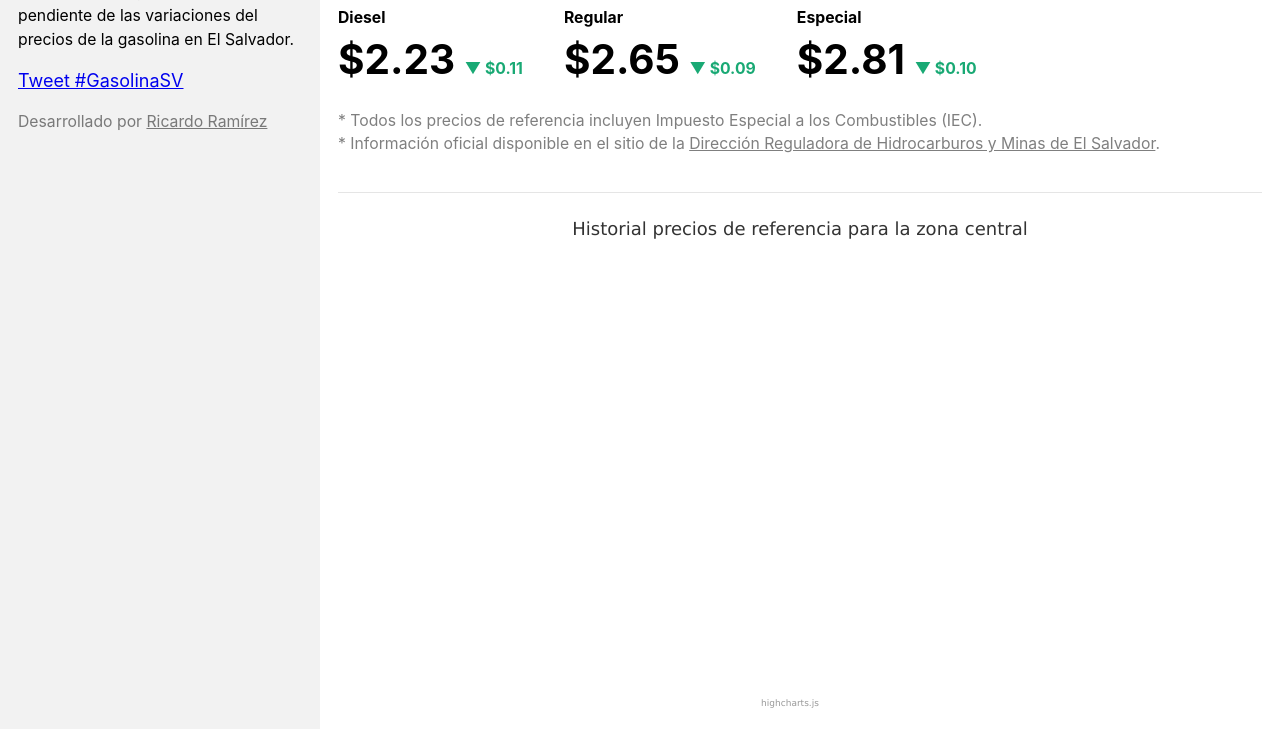
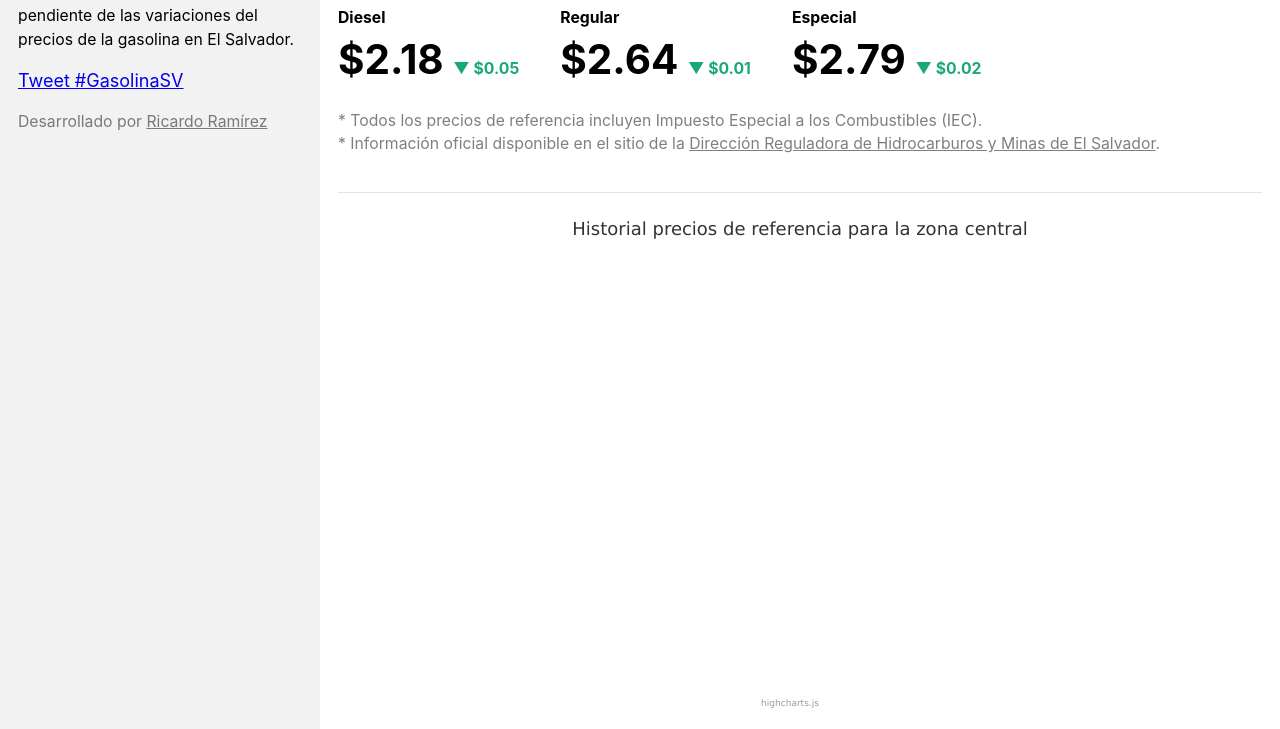
Before and after one commit to ricardoerl/gasolina, a website: page public/index.html in a window 1280 px wide. Shown: the part 94-823 px from the top of the page. Drawn offline with nearby package versions, Linux system fonts and the light colour scheme; files that its build step writes are made by us from their sources; no server answers.

Commit message:
New data

```diff
--- a/public/index.html
+++ b/public/index.html
@@ -63,15 +63,15 @@
               <h2 class="f6 black-50 ma0 normal">Informaci&oacute;n vigente del <span class="b">02/08/2016</span> al <span class="b">15/08/2016</span></h2>
               <dl class="db dib-ns mr3 mr4-l tc tl-ns">
                 <dd class="f6 b ma0">Diesel</dt>
-                <dd class="f3 f4-ns f2-l b ml0">$2.23 <span class="f6 green">&#x25BC; $0.11</span></dt>
+                <dd class="f3 f4-ns f2-l b ml0">$2.18 <span class="f6 green">&#x25BC; $0.05</span></dt>
               </dl>
               <dl class="db dib-ns mr3 mr4-l tc tl-ns">
                 <dd class="f6 b ma0">Regular</dt>
-                <dd class="f3 f4-ns f2-l b ml0">$2.65 <span class="f6 green">&#x25BC; $0.09</span></dt>
+                <dd class="f3 f4-ns f2-l b ml0">$2.64 <span class="f6 green">&#x25BC; $0.01</span></dt>
               </dl>
               <dl class="db dib-ns mr3 mr4-l tc tl-ns">
                 <dd class="f6 b ma0">Especial</dt>
-                <dd class="f3 f4-ns f2-l b ml0">$2.81 <span class="f6 green">&#x25BC; $0.10</span></dt>
+                <dd class="f3 f4-ns f2-l b ml0">$2.79 <span class="f6 green">&#x25BC; $0.02</span></dt>
               </dl>
               <p class="f6 black-50 ma0">* Todos los precios de referencia incluyen Impuesto Especial a los Combustibles (IEC).</p>
               <p class="f6 black-50 ma0">* Informaci&oacute;n oficial disponible en el sitio de la <a href="https://www.edrhym.gob.sv/drhm/precios.aspx" target="_blank" class="link black-50 underline">Dirección Reguladora de Hidrocarburos y Minas de El Salvador</a>.</p>
--- a/public/scripts/script.js
+++ b/public/scripts/script.js
@@ -7,7 +7,7 @@ var chart = new Highcharts.Chart({
     text: 'Historial precios de referencia para la zona central'
   },
   subtitle: {
-    text: ""
+    text: ''
   },
   yAxis: {
     title: {
```
